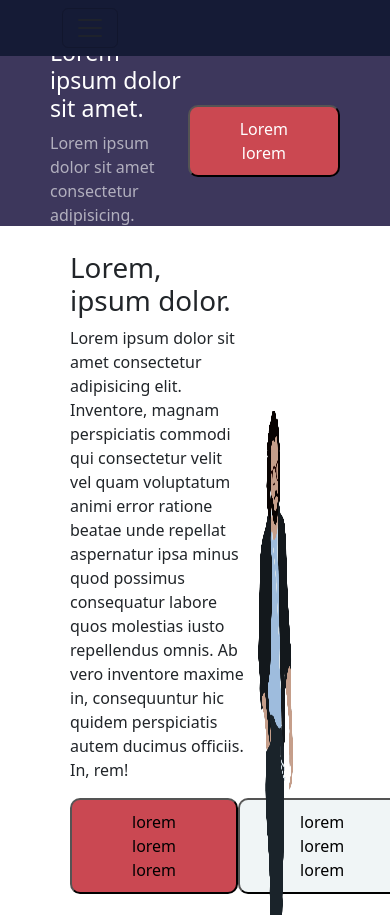
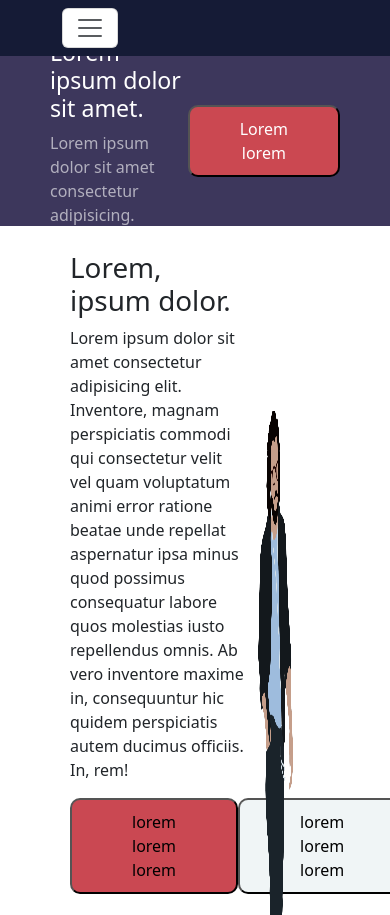
Before and after one commit to aj1234maurya/assessment_webpage, a plain HTML site: page index.htm in a window 390 px wide. Shown: the top 915 px of the page. Drawn offline with nearby package versions, Linux system fonts and the light colour scheme.

Commit message:
nav color

```diff
--- a/style.css
+++ b/style.css
@@ -106,3 +106,8 @@ footer svg {
     height: 700px;
   }
 }
+@media (max-width: 1000px) {
+  nav button.navbar-toggler {
+    background-color: white;
+  }
+}
```
